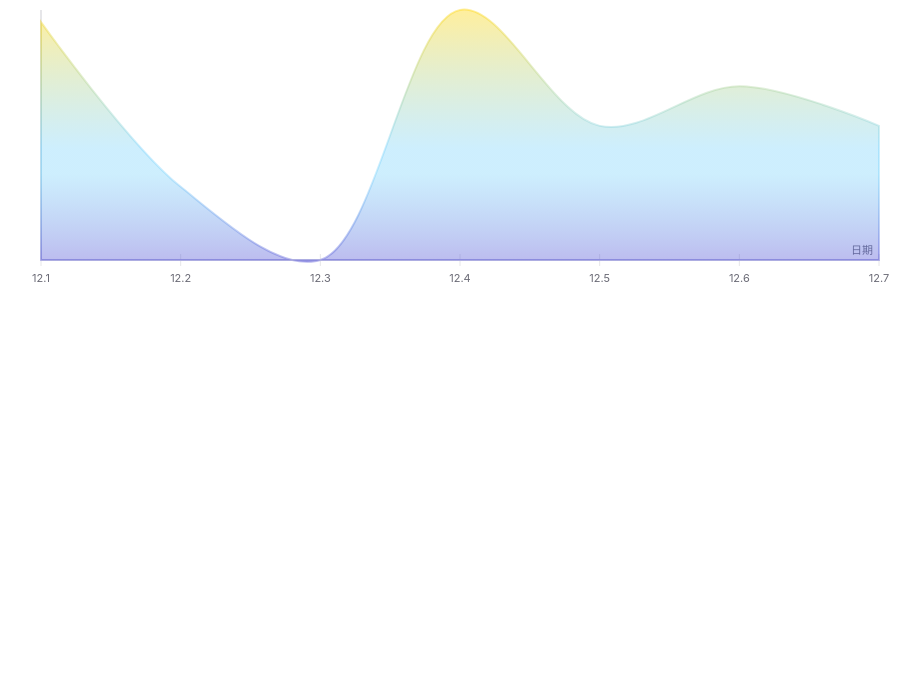
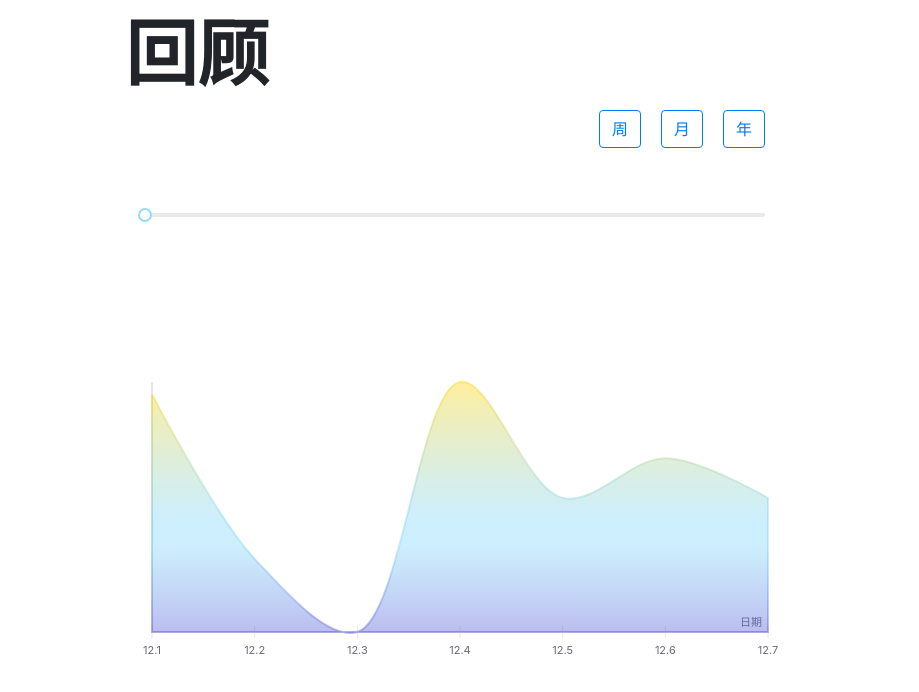
Before and after one commit to LiangTsong/dear-diary, a React (Create React App) app: page /chart in a window 1280 px wide. Shown: the top 692 px of the page, without its empty margins (195-1114 px from the left). Built offline with nearby package versions, Linux system fonts and the light colour scheme.

Commit message:
Chat page almost finished. Now it has a slider!

```diff
--- a/package.json
+++ b/package.json
@@ -5,6 +5,7 @@
   "dependencies": {
     "bootstrap": "^4.3.1",
     "draft-js": "^0.11.2",
+    "rc-slider": "^8.7.1",
     "react": "^16.12.0",
     "react-bootstrap": "^1.0.0-beta.16",
     "react-datetime-picker": "^2.8.0",
--- a/src/App.js
+++ b/src/App.js
@@ -5,14 +5,9 @@ import {
     Route,
 } from "react-router-dom";
 
-import Container from "react-bootstrap/Container";
-
-// import "./App.css";
-// import FeedItem from "./Components/Dashboard/FeedItem";
-import PolarityEmotionChart from "./Components/Chart/PolarityEmotionChart";
-// import MainEditor from "./Components/Editor/MainEditor";
 import Home from "./Components/Page/Home";
 import Write from "./Components/Page/Write";
+import Chart from "./Components/Page/Chart";
 
 const App = () => (
     <Router>
@@ -32,14 +27,5 @@ const App = () => (
     </Router>
 )
 
-function Chart(){
-    return (
-        <Container className="">
-            <PolarityEmotionChart className="">
-            </PolarityEmotionChart>
-        </Container>
-    )
-}
-
 
 export default App;
--- a/src/Components/Chart/PolarityEmotionChart.js
+++ b/src/Components/Chart/PolarityEmotionChart.js
@@ -18,27 +18,17 @@ class PolarityEmotionChart extends React.Component {
             currentIndex: 0,
             crosshairValues: [],
             showDigest: false,
-            emojis: ["🤪", "🤪", "😭", "🤪", "🤪", "🤪", "🤪"],
-            digests: ["开心开心开心开心开心开心开心", "伤心伤心伤心伤心伤心伤心伤心伤心",
-                "难过到了极点。早课睡过头了。外卖撒了。ddl到了。火车晚点了。真是伤心的一天。",
-                "今天是快乐的一天，我写完了作业，吃了好吃的，看了电影，喝了奶茶，还去了游乐场。",
-                "中等中等中等", "开心开心开心开心开心开心开心", "中等中等中等"],
-            data: [
-                {x: 0, y: 0.89},
-                {x: 1, y: 0.35},
-                {x: 2, y: 0.11},
-                {x: 3, y: 0.93},
-                {x: 4, y: 0.55},
-                {x: 5, y: 0.68},
-                {x: 6, y: 0.55},
-            ]
+            emojis: props.emojis,
+            digests: props.digests,
+            data: props.data,
+            dates: props.dates,
         };
     }
 
     render() {
         const DATA = this.state.data;
 
-        const dates = ["12.1", "12.2", "12.3", "12.4", "12.5", "12.6", "12.7"];
+        const dates = this.state.dates;
 
         return (
             <div>
--- /dev/null
+++ b/src/Components/Page/Chart.css
@@ -0,0 +1,29 @@
+.chart-screen-header{
+    width: 50%;
+    margin: 0 auto;
+    font-size: 72px;
+    font-weight: bolder;
+}
+
+.chart-screen-chart{
+    padding-top: 150px;
+    width: 65%;
+    margin: 0 auto;
+}
+
+.chart-screen-week-month-year-buttons{
+    position: absolute;
+    right: 25%;
+    top: 110px;
+}
+
+.chart-screen-button{
+    margin-left: 20px;
+}
+
+.chart-screen-horizontal-slider{
+    width: 50%;
+    margin: 0 auto;
+    padding-top: 100px;
+    padding-left: 20px;
+}
--- /dev/null
+++ b/src/Components/Page/Chart.js
@@ -0,0 +1,75 @@
+import React from "react";
+
+import Button from "react-bootstrap/Button";
+import Slider from 'rc-slider';
+import 'rc-slider/assets/index.css';
+
+import PolarityEmotionChart from "../Chart/PolarityEmotionChart";
+
+import "./Chart.css"
+
+class Chart extends React.Component {
+    constructor(props){
+        super(props);
+        this.state={
+            slider_value: 0,
+            data_number: 7,
+            emojis: ["🤪", "🤪", "😭", "🤪", "🤪", "🤪", "🤪"],
+            digests: ["开心开心开心开心开心开心开心", "伤心伤心伤心伤心伤心伤心伤心伤心",
+                "难过到了极点。早课睡过头了。外卖撒了。ddl到了。火车晚点了。真是伤心的一天。",
+                "今天是快乐的一天，我写完了作业，吃了好吃的，看了电影，喝了奶茶，还去了游乐场。",
+                "中等中等中等", "开心开心开心开心开心开心开心", "中等中等中等"],
+            data: [
+                {x: 0, y: 0.89},
+                {x: 1, y: 0.35},
+                {x: 2, y: 0.11},
+                {x: 3, y: 0.93},
+                {x: 4, y: 0.55},
+                {x: 5, y: 0.68},
+                {x: 6, y: 0.55},
+            ],
+            dates: ["12.1", "12.2", "12.3", "12.4", "12.5", "12.6", "12.7"],
+        }
+    }
+
+    handleSliderChange(value){
+        this.setState({
+           slider_value: value,
+        });
+    }
+
+    handleButton(days){
+        this.setState({
+            data_number: days,
+        });
+    }
+
+    render() {
+
+
+
+        return(
+            <div>
+                <header className="chart-screen-header">
+                    回顾
+                </header>
+                <div className="chart-screen-week-month-year-buttons">
+                    <Button variant="outline-primary" className="chart-screen-button" onClick={()=>this.handleButton(7)}>周</Button>
+                    <Button variant="outline-primary" className="chart-screen-button" onClick={()=>this.handleButton(30)}>月</Button>
+                    <Button variant="outline-primary" className="chart-screen-button" onClick={()=>this.handleButton(365)}>年</Button>
+                </div>
+                <div className="chart-screen-horizontal-slider">
+                    <Slider value={this.state.slider_value} onChange={(value)=>this.handleSliderChange(value)}/>
+                </div>
+                <div className="chart-screen-chart">
+                    <PolarityEmotionChart emojis={this.state.emojis}
+                                          digests={this.state.digests}
+                                          data={this.state.data}
+                                          dates={this.state.dates}/>
+                </div>
+            </div>
+        );
+    }
+}
+
+export default Chart;
```
Also changed, not shown: 1 other file (tests, documents, lock files or other folders).
